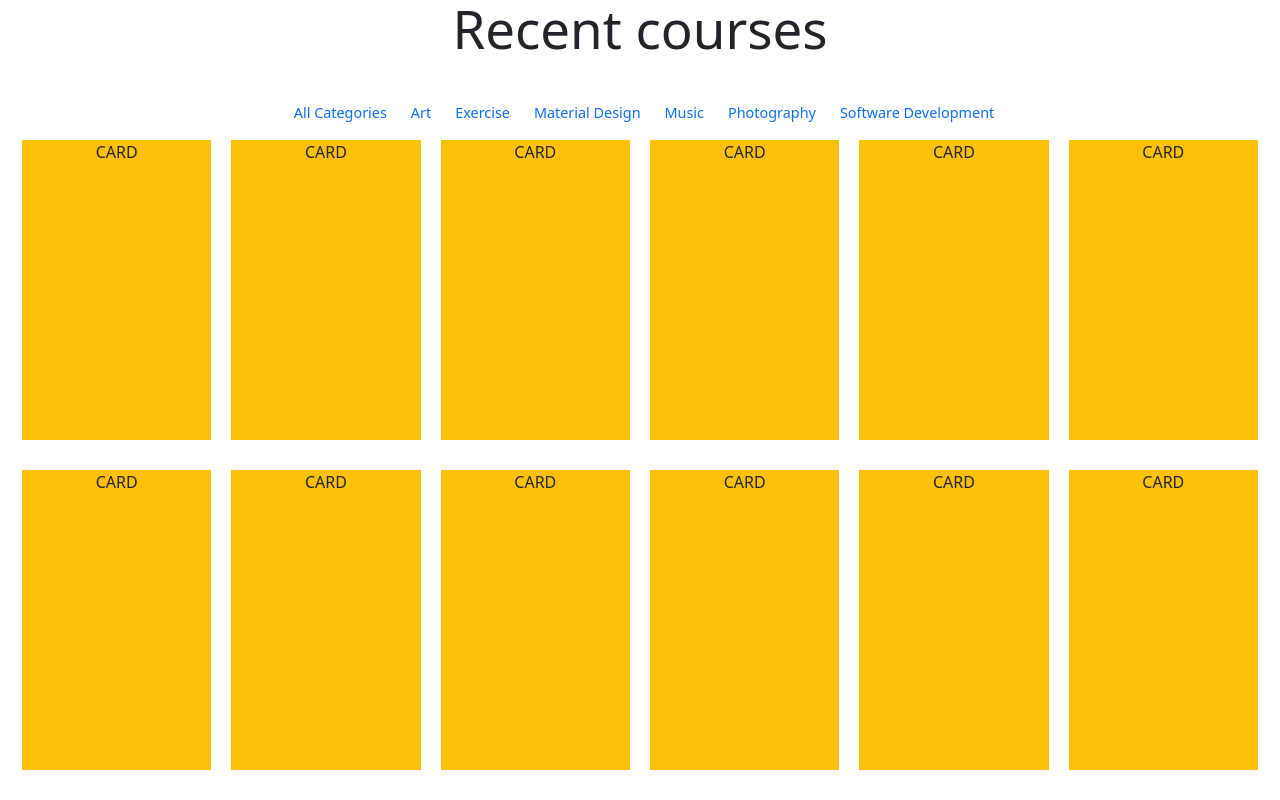
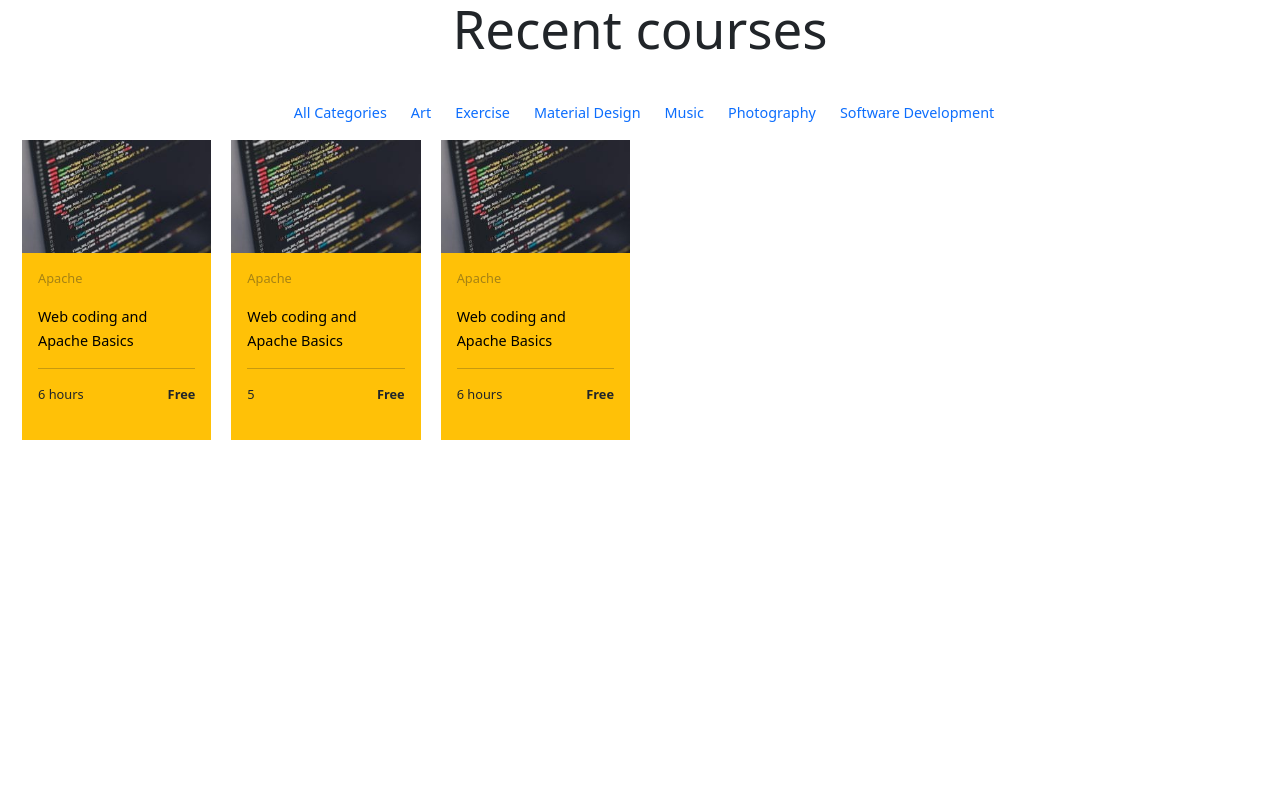
Before and after one commit to michelebonanno92/proj-html-vuejs, a Vue app: page / in a window 1280 px wide. Shown: the part 2207-3007 px from the top of the page. After the commit the page ends 2677 px from the top, so only its background shows below. Built offline with nearby package versions, Linux system fonts and the light colour scheme.

Commit message:
prova array icone nell'array cards

```diff
--- a/src/components/MainSectionFive.vue
+++ b/src/components/MainSectionFive.vue
@@ -13,6 +13,48 @@ export default {
         'Photography',
         'Software Development',
       ],
+
+      cards: [
+        {
+            image : '/public/img/1photo-1461749280684-dccba630e2f6-272x161.jpeg',
+            preTitle: ' Apache' ,
+            title: 'Web coding and Apache Basics',
+            textLeftOne: [
+                ' fa-regular fa-clock ',
+            ],
+            textLeftTwo: '6 hours',
+            textRight: 'Free' ,
+        },
+        {
+            image : '/public/img/1photo-1461749280684-dccba630e2f6-272x161.jpeg',
+            preTitle: ' Apache' ,
+            title: 'Web coding and Apache Basics',
+            textLeftOne: [
+                'fa-solid fa-star',
+                'fa-solid fa-star',
+                'fa-solid fa-star',
+                'fa-solid fa-star',
+                'fa-solid fa-star',
+            ],
+            textLeftTwo: '5',
+            textRight: 'Free' ,
+        },
+        {
+            image : '/public/img/1photo-1461749280684-dccba630e2f6-272x161.jpeg',
+            preTitle: ' Apache' ,
+            title: 'Web coding and Apache Basics',
+            textLeftOne: [
+                ' fa-regular fa-clock ',
+            ],
+            textLeftTwo: '6 hours',
+            textRight: 'Free' ,
+        },
+
+
+        ],
+
+
+
     }
   },
    components: {
@@ -34,8 +76,30 @@ export default {
           </li>
         </ul>
         <div class="my-row">
-            <div class="my-card bg-warning" v-for="(card, i) in 12" :key="i" >
-                CARD
+            <div class="my-card bg-warning" v-for="(card, i) in cards" :key="i" >
+                    <img :src="card.image" alt="">
+                <div class="p-3 text-start">
+                    <p class="falseTitle">
+                      {{card.preTitle}}
+                    </p>
+                    <a href="#">
+                        {{card.title}}
+                    </a>
+                    <hr>
+                    <div class="d-flex justify-content-between align-items-center">
+                        <p>
+                            <i :class="icon.cards[textLeftOne]" v-for="(icon,i) in cards[textLeftOne]" :key="i"></i>
+                            {{ card.textLeftTwo }}
+                        </p>
+                        <p>
+                            <strong>
+                                {{card.textRight}}
+                            </strong>
+                        </p>
+
+                    </div>
+
+                </div>
             </div>
 
 
@@ -58,13 +122,20 @@ export default {
   }.my-row{
     display: flex;
     flex-wrap: wrap;
-  }
-  .my-card{
+  }.my-card{
     width: calc((100% / 6) - 20px );
     height: 300px;
     margin-bottom: 30px;
     margin-left: 10px;
     margin-right: 10px;
+  }.my-card a{
+    color: black;
+  }img{
+    max-width: 100%;
+  }.falseTitle{
+     opacity: 0.4;
+  }p{
+    font-size: 0.8rem;
   }
 
 </style>
```
